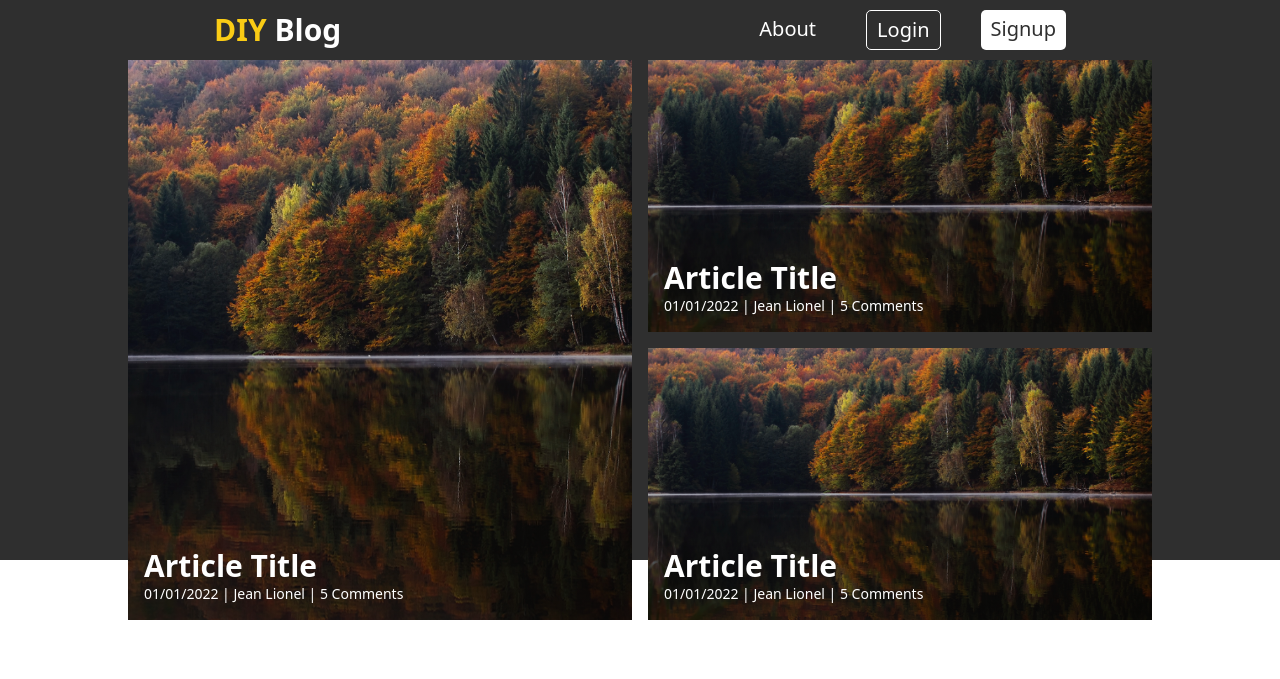
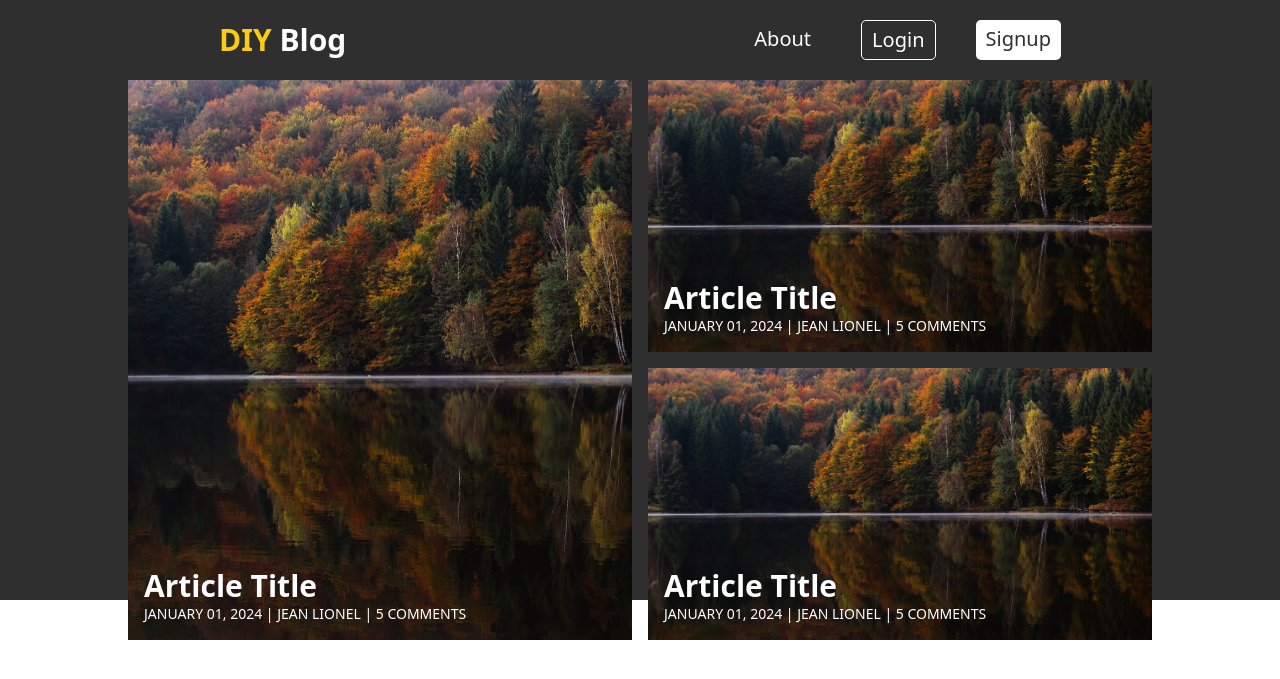
Before and after one commit to Lionel-hub1/diyblog, a Django app: page / in a window 1280 px wide. Shown: the top 679 px of the page. Run offline with Django 4.2, Linux system fonts and the light colour scheme; some libraries are stand-ins or nearby versions.

Commit message:
Adjusted some sizes to fit the intended view

```diff
--- a/templates/index.html
+++ b/templates/index.html
@@ -8,8 +8,8 @@
     <script src="https://cdn.tailwindcss.com"></script>
   </head>
   <body>
-    <header class="bg-[#2f2f2f] h-[70vh]">
-      <nav class="text-white flex justify-around items-center p-2.5">
+    <header class="bg-[#2f2f2f] h-[75vh]">
+      <nav class="text-white flex justify-around items-center p-5">
         <div class="brand">
           <span class="text-yellow-400 font-bold text-3xl">
             DIY <span class="text-white"> Blog </span>
@@ -42,7 +42,7 @@
             ></div>
             <div class="absolute bottom-0 left-0 p-4 text-white">
               <h2 class="text-3xl font-bold">Article Title</h2>
-              <p class="text-sm">01/01/2022 | Jean Lionel | 5 Comments</p>
+              <p class="text-sm">JANUARY 01, 2024 | JEAN LIONEL | 5 COMMENTS</p>
             </div>
           </div>
         </div>
@@ -58,7 +58,7 @@
             ></div>
             <div class="absolute bottom-0 left-0 p-4 text-white">
               <h2 class="text-3xl font-bold">Article Title</h2>
-              <p class="text-sm">01/01/2022 | Jean Lionel | 5 Comments</p>
+              <p class="text-sm">JANUARY 01, 2024 | JEAN LIONEL | 5 COMMENTS</p>
             </div>
           </div>
           <div class="relative overflow-hidden">
@@ -72,19 +72,16 @@
             ></div>
             <div class="absolute bottom-0 left-0 p-4 text-white">
               <h2 class="text-3xl font-bold">Article Title</h2>
-              <p class="text-sm">01/01/2022 | Jean Lionel | 5 Comments</p>
+              <p class="text-sm">JANUARY 01, 2024 | JEAN LIONEL | 5 COMMENTS</p>
             </div>
           </div>
         </div>
       </div>
     </header>
     <main>
-      <div class="filter h-100">
-      </div>
-      <div class="articles">
-      </div>
-      <div class="w-1/5">
-      </div>
+      <div class="filter h-100"></div>
+      <div class="articles"></div>
+      <div class="w-1/5"></div>
     </main>
   </body>
 </html>
```
